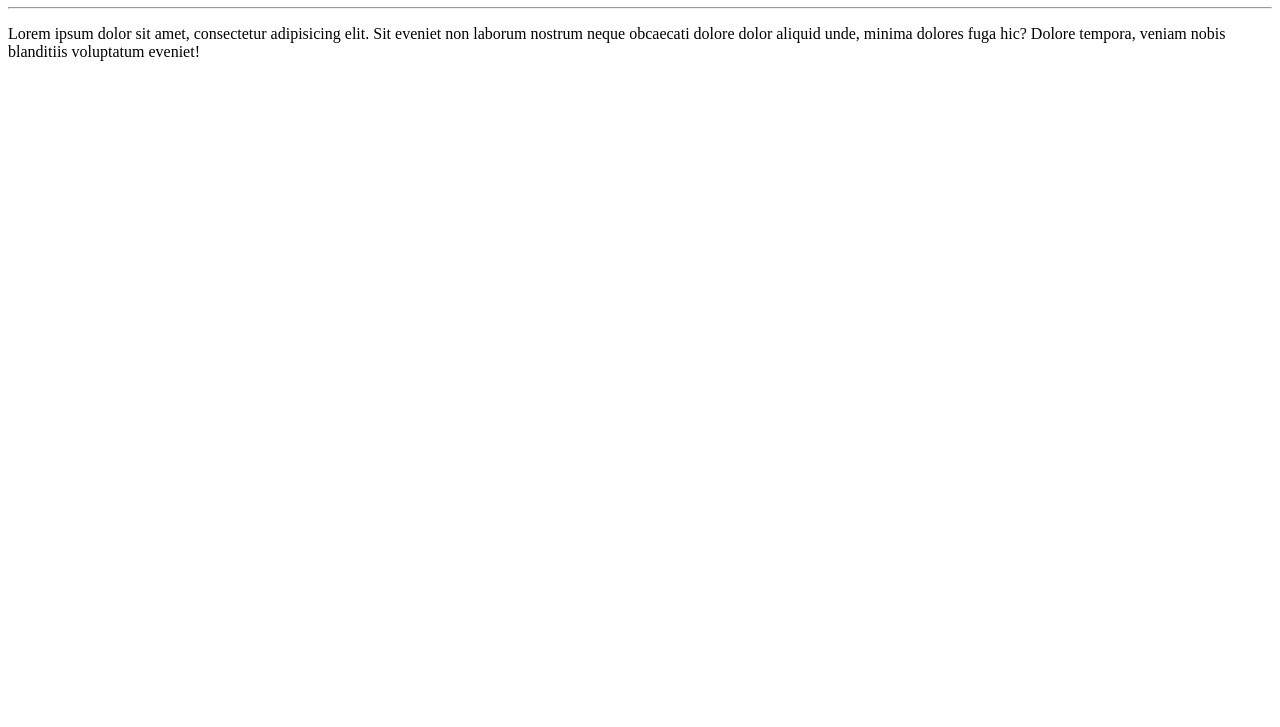
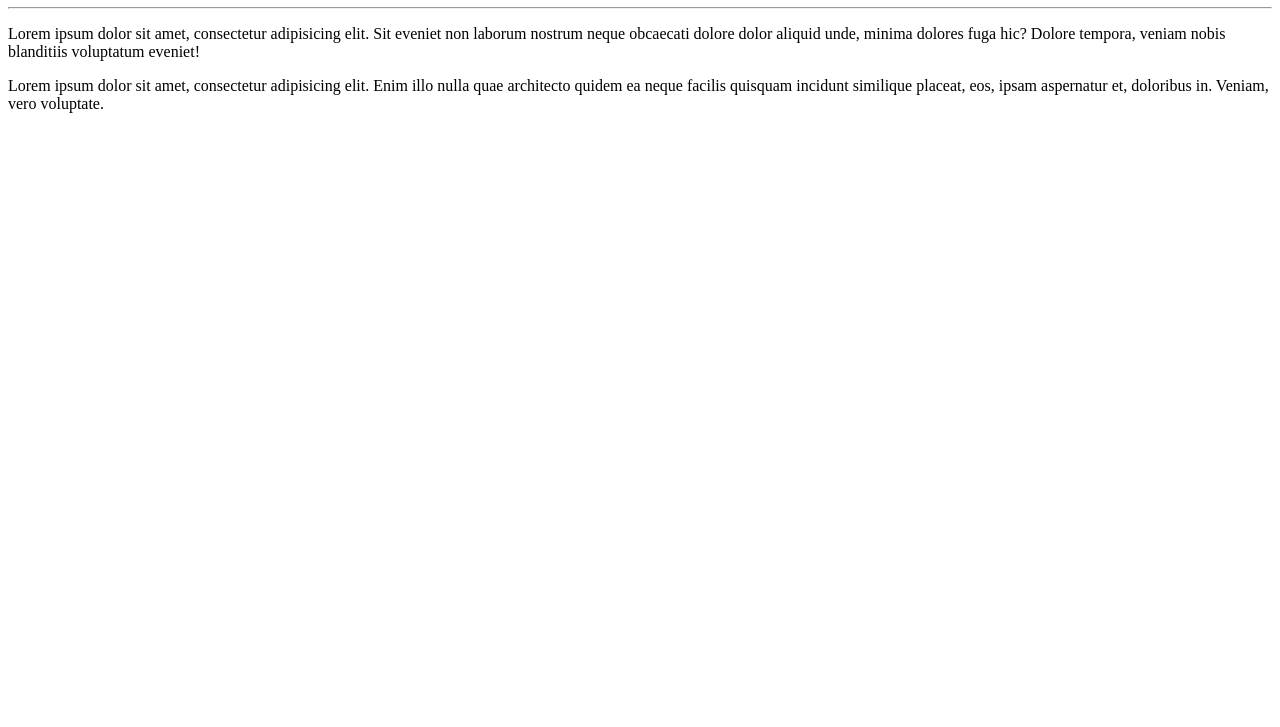
Before and after one commit to fabiosabariego/Ola-Mundo, a plain HTML site: page site-exemplo/index.html in a window 1280 px wide. Shown: the part 73-800 px from the top of the page. Drawn offline with Linux system fonts and the light colour scheme.

Commit message:
Adicionei um Parágrafo

```diff
--- a/site-exemplo/index.html
+++ b/site-exemplo/index.html
@@ -10,5 +10,6 @@
     <h1>Olá, Mundo!</h1>
     <hr>
     <p>Lorem ipsum dolor sit amet, consectetur adipisicing elit. Sit eveniet non laborum nostrum neque obcaecati dolore dolor aliquid unde, minima dolores fuga hic? Dolore tempora, veniam nobis blanditiis voluptatum eveniet!</p>
+    <p>Lorem ipsum dolor sit amet, consectetur adipisicing elit. Enim illo nulla quae architecto quidem ea neque facilis quisquam incidunt similique placeat, eos, ipsam aspernatur et, doloribus in. Veniam, vero voluptate.</p>
 </body>
 </html>
```
